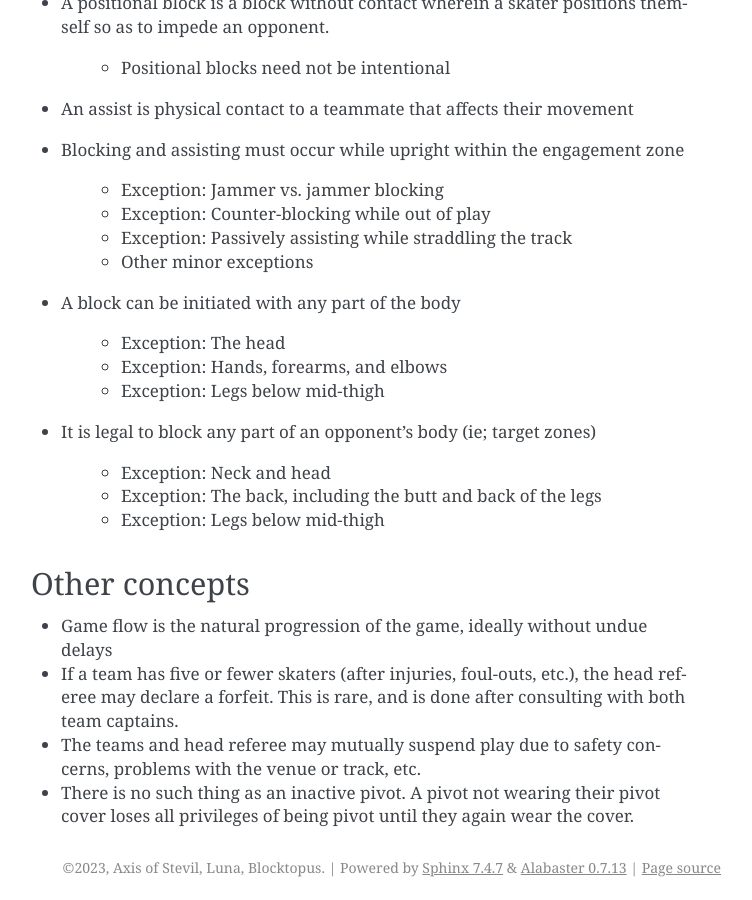
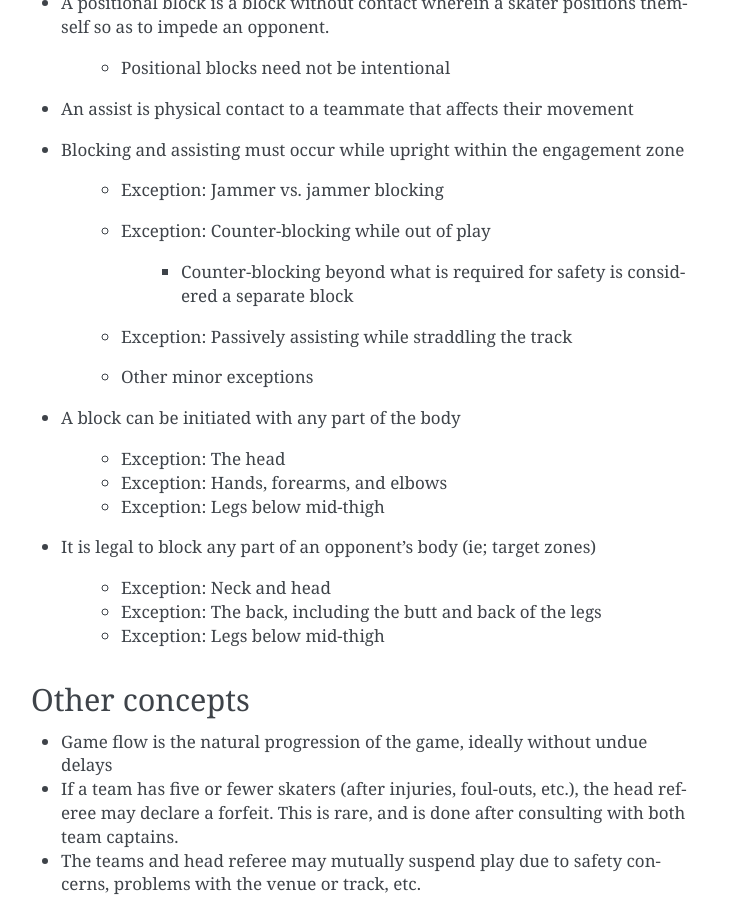
Before and after one commit to mrogaski/zenref, a Sphinx documentation site: the page built from docs/source/game_concepts.rst, in a window 1280 px wide and 900 px high, scrolled down 2957 px. Shown: the whole window, without its empty margins (389-1141 px from the left). Built offline with Sphinx 7.4.7, drawn with Linux system fonts in a browser that asks for light colours.

Commit message:
Update game_concepts.rst for 2023 rules modification on counter-blocking.

```diff
--- a/docs/source/game_concepts.rst
+++ b/docs/source/game_concepts.rst
@@ -117,6 +117,9 @@ Blocking and assisting
 
    - Exception: Jammer vs. jammer blocking
    - Exception: Counter-blocking while out of play
+
+      - Counter-blocking beyond what is required for safety is considered a separate block
+
    - Exception: Passively assisting while straddling the track
    - Other minor exceptions
 
```
